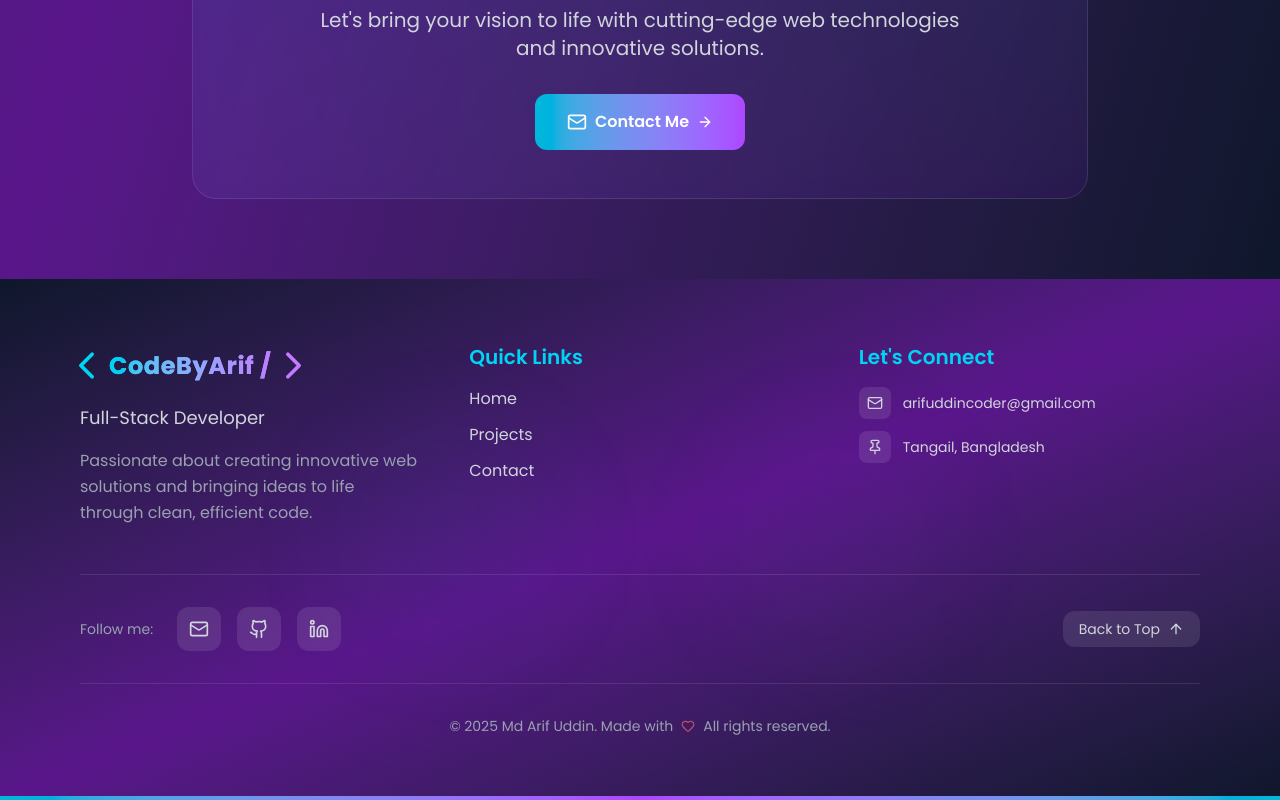
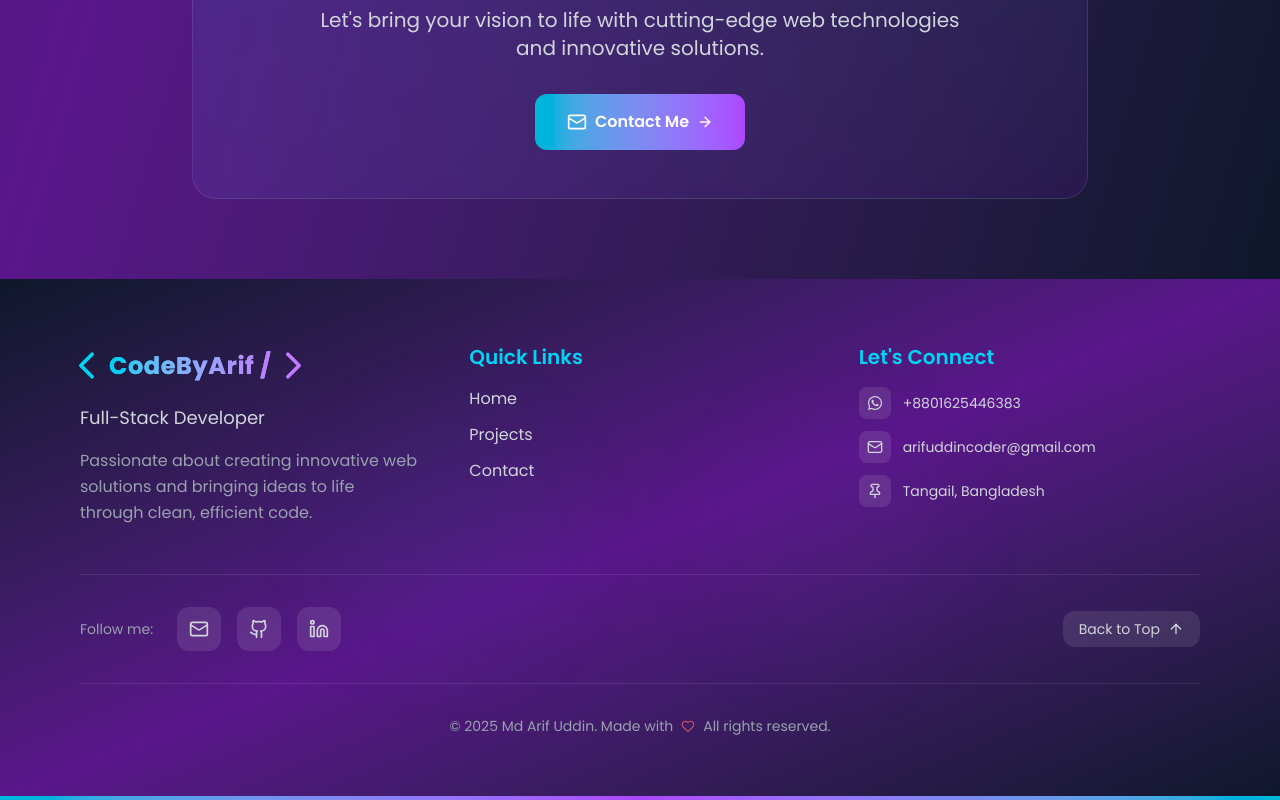
Before and after one commit to arifuddincoder/codebyarif, a React (Vite) app: page / in a window 1280 px wide. Shown: the part 4140-4940 px from the top of the page. Built offline with nearby package versions, Linux system fonts and the light colour scheme.

Commit message:
added whatsapp icon

```diff
--- a/src/pages/shared/Footer.jsx
+++ b/src/pages/shared/Footer.jsx
@@ -1,5 +1,6 @@
 import React from "react";
 import { Github, Linkedin, Mail, Heart, ArrowUp, Pin, ChevronLeft, ChevronRight } from "lucide-react";
+import { FaWhatsapp } from "react-icons/fa";
 import { Link } from "react-router";
 
 const Footer = () => {
@@ -64,6 +65,15 @@ const Footer = () => {
 						<div className="space-y-4">
 							<h3 className="text-xl font-semibold text-cyan-400 mb-4">Let's Connect</h3>
 							<div className="space-y-3">
+								<Link
+									to="https://wa.me/8801625446383"
+									className="flex items-center gap-3 text-gray-300 hover:text-cyan-400 transition-colors duration-300 group"
+								>
+									<div className="p-2 bg-white/10 rounded-lg group-hover:bg-cyan-400/20 transition-colors duration-300">
+										<FaWhatsapp size={16} />
+									</div>
+									<span className="text-sm">+8801625446383</span>
+								</Link>
 								<Link
 									to="mailto:arifuddincoder@gmail.com"
 									className="flex items-center gap-3 text-gray-300 hover:text-cyan-400 transition-colors duration-300 group"
```
